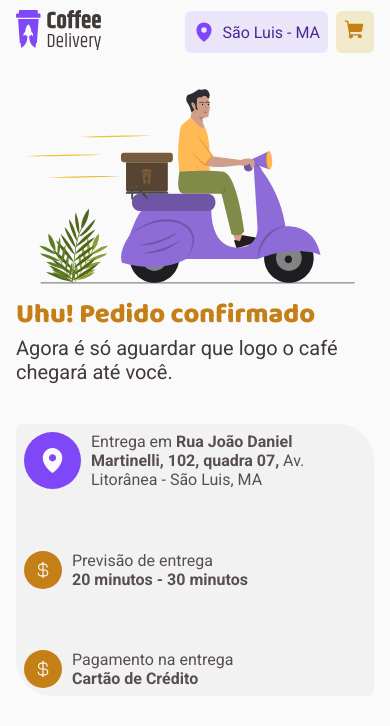
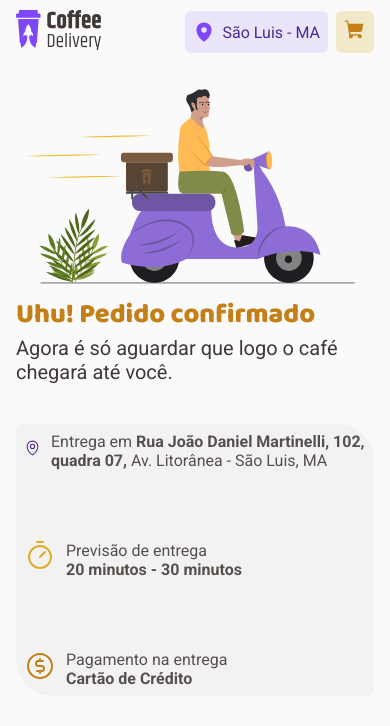
Before and after one commit to JailsonSantos/Lins-Coffee-Delivery, a React (Vite) app: page /successfulorder in a window 390 px wide. Shown: the top 726 px of the page. Built offline with nearby package versions, Linux system fonts and the light colour scheme.

Commit message:
style: Aplicação de responsividade em todo o site

```diff
--- a/src/pages/SuccessfulOrder/index.tsx
+++ b/src/pages/SuccessfulOrder/index.tsx
@@ -8,10 +8,11 @@ import {
   TitleDescription
 } from "./styles";
 import Delivery from '../../assets/delivery.svg';
-import IconDollar from '../../assets/icon-dollar.svg';
-import IconLocalization from '../../assets/icon-localization.svg';
+import { CurrencyCircleDollar, MapPin, Timer } from "phosphor-react";
+import { useTheme } from "styled-components";
 
 export function SuccessfulOrder() {
+  const theme = useTheme()
   return (
     <SuccessfulOrderContainer>
       <AreaInfoDescription>
@@ -19,18 +20,18 @@ export function SuccessfulOrder() {
         <SubtitleDescription>Agora é só aguardar que logo o café chegará até você.</SubtitleDescription>
         <AreaDescriptionAddress>
           <AreaIconDescription>
-            <img src={IconLocalization} alt="" />
+            <MapPin size={32} color={theme.colors["brand-purple-dark"]} />
             <p>Entrega em <span>Rua João Daniel Martinelli, 102, quadra 07,</span> Av. Litorânea - São Luis, MA</p>
           </AreaIconDescription>
           <AreaIconDescription>
-            <img src={IconDollar} alt="" />
+            <Timer size={32} color={theme.colors["brand-yellow"]} />
             <div>
               <p>Previsão de entrega</p>
               <span>20 minutos - 30 minutos</span>
             </div>
           </AreaIconDescription>
           <AreaIconDescription>
-            <img src={IconDollar} alt="" />
+            <CurrencyCircleDollar size={32} color={theme.colors["brand-yellow-dark"]} />
             <div>
               <p>Pagamento na entrega</p>
               <span>Cartão de Crédito</span>
```
